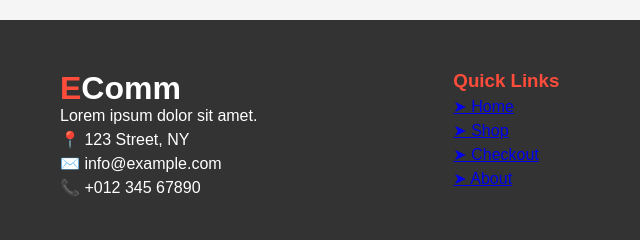
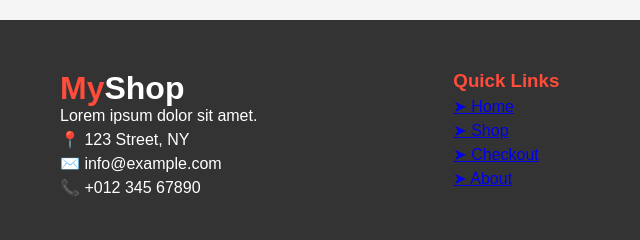
Before and after one commit to Nirmal-72/My-Second-code, a plain HTML site: page Cart/cart.html in a window 1280 px wide. Shown: the part 704-944 px from the top of the page, 0-640 px from the left. Drawn offline with Linux system fonts and the light colour scheme; files whose address does not match are found by name.

Commit message:
Update cart.html

```diff
--- a/Cart/cart.html
+++ b/Cart/cart.html
@@ -80,7 +80,7 @@
   <footer class="footer">
     <div class="container footer-container">
       <div class="footer-section">
-        <h1><span>E</span>Comm</h1>
+        <h1><span>My</span>Shop</h1>
         <p>Lorem ipsum dolor sit amet.</p>
         <ul>
           <li>📍 123 Street, NY</li>
```
